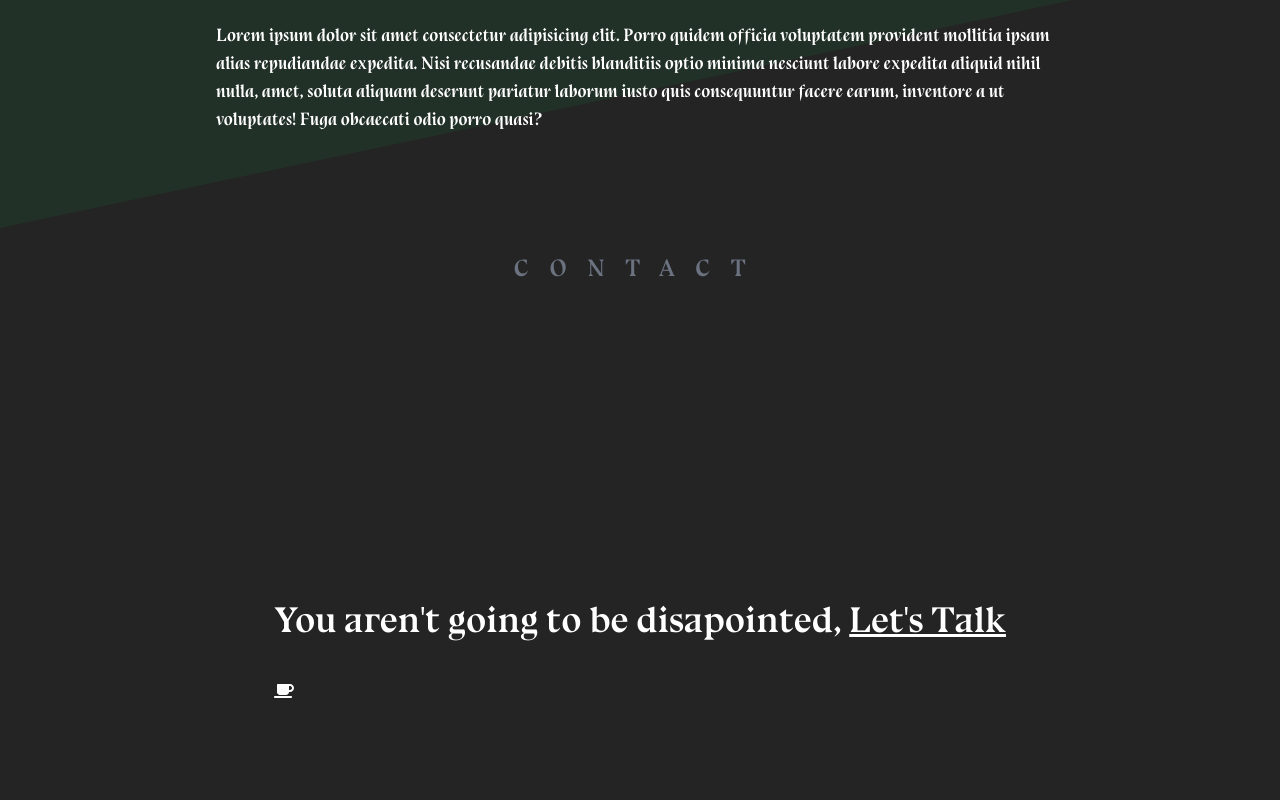
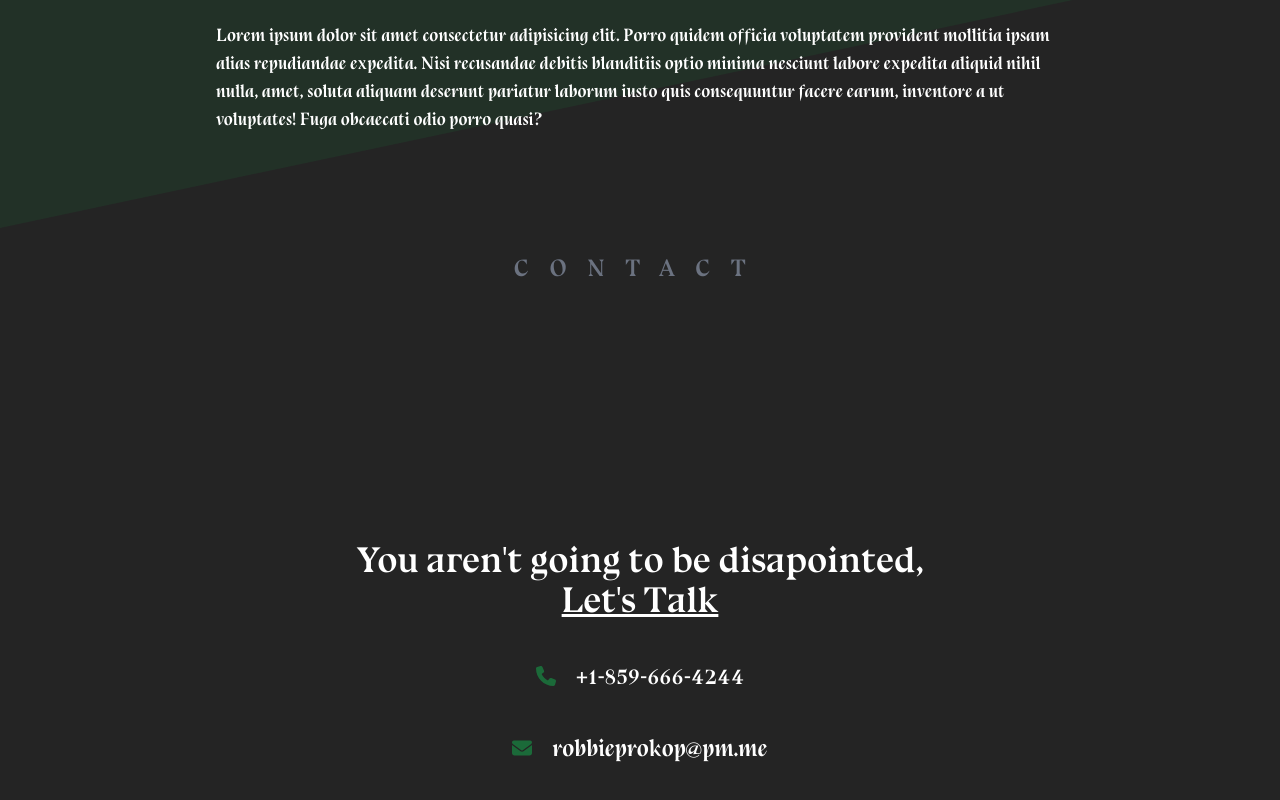
Before and after one commit to RobbieProkop/portfolio, a Next.js app: page / in a window 1280 px wide. Shown: the part 3712-4512 px from the top of the page. Built offline with nearby package versions, Linux system fonts and the light colour scheme.

Commit message:
add icons and placeholders

```diff
--- a/components/Contact.tsx
+++ b/components/Contact.tsx
@@ -1,5 +1,9 @@
 import { FontAwesomeIcon } from "@fortawesome/react-fontawesome";
-import { faCoffee } from "@fortawesome/free-solid-svg-icons";
+import {
+  faCoffee,
+  faPhone,
+  faEnvelope,
+} from "@fortawesome/free-solid-svg-icons";
 
 type Props = {};
 const Contact = (props: Props) => {
@@ -10,14 +14,29 @@ const Contact = (props: Props) => {
       </h3>
 
       <div className="flex flex-col space-y-10">
-        <h4 className="text-4xl font-semibold text-center">
-          You aren't going to be disapointed,{" "}
+        <h4 className="text-4xl font-semibold text-center items-center flex flex-col">
+          You aren't going to be disapointed,
           <span className="underline declaration-green-600/50">Let's Talk</span>
         </h4>
 
-        <div>
+        <div className="space-y-10">
           {/* Icons */}
-          <FontAwesomeIcon icon={faCoffee} />
+          <div className="flex items-center justify-center space-x-5">
+            <FontAwesomeIcon
+              icon={faPhone}
+              className="text-green-600/70 animate-pulse"
+              size="lg"
+            />
+            <p className="text-2xl">+1-859-666-4244</p>
+          </div>
+          <div className="flex items-center justify-center space-x-5">
+            <FontAwesomeIcon
+              icon={faEnvelope}
+              className="text-green-600/70 animate-pulse"
+              size="lg"
+            />
+            <p className="text-2xl">robbieprokop@pm.me</p>
+          </div>
         </div>
       </div>
     </div>
```
